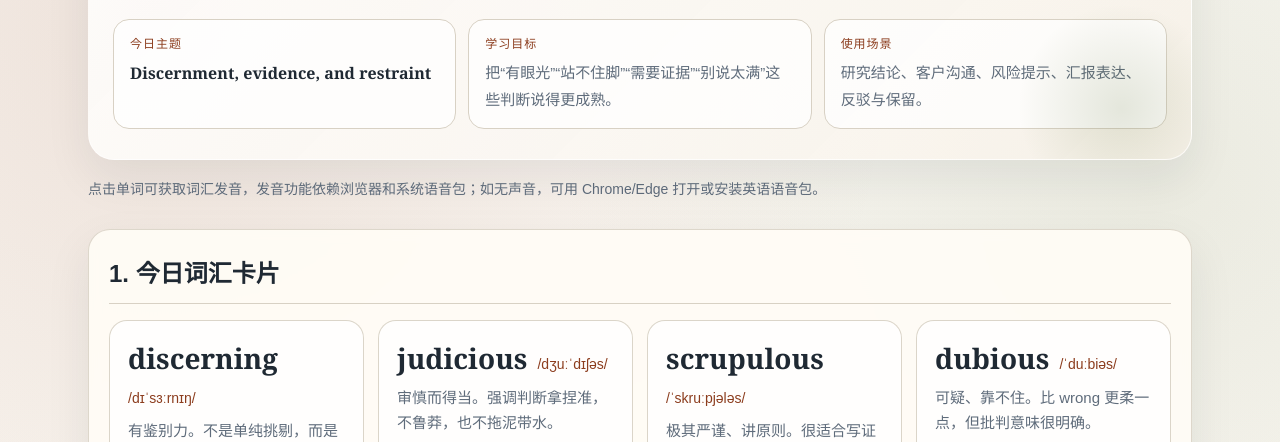
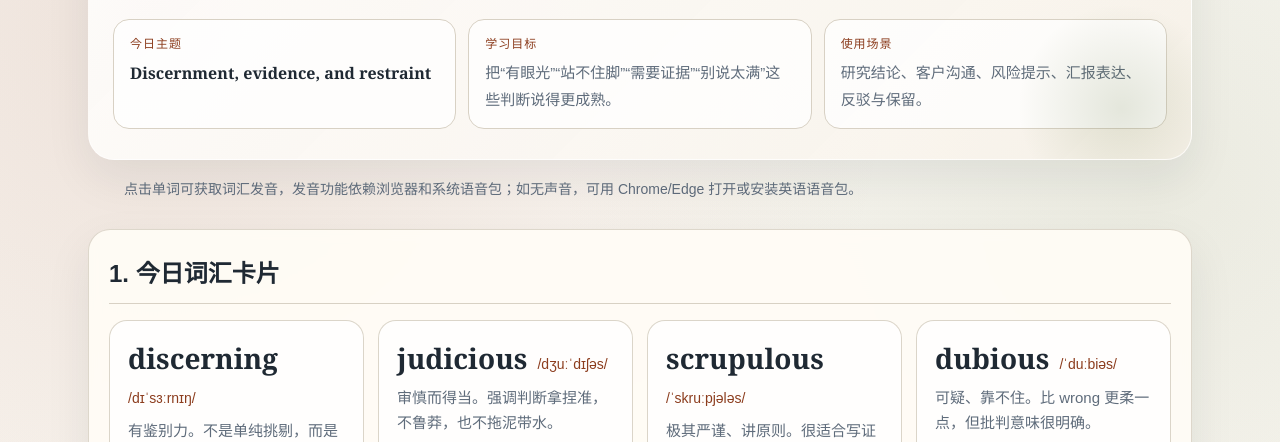
Before and after one commit to molixinxin/daily-english-public, a plain HTML site: page daily-english/pages/2026-06-24.html in a window 1280 px wide. Shown: the part 301-743 px from the top of the page. Drawn offline with Linux system fonts and the light colour scheme.

Commit message:
Align pronunciation note with card text

```diff
--- a/daily-english/pages/2026-06-24.html
+++ b/daily-english/pages/2026-06-24.html
@@ -92,7 +92,7 @@
       font-size: 18px;
     }
     .usage-note {
-      margin-top: 18px;
+      margin: 18px 0 0 36px;
       color: var(--muted);
       font-size: 14px;
       font-family: var(--zh);
```
Also changed, not shown: daily-english/public/2026-06-24.html (+1 -1 lines).
